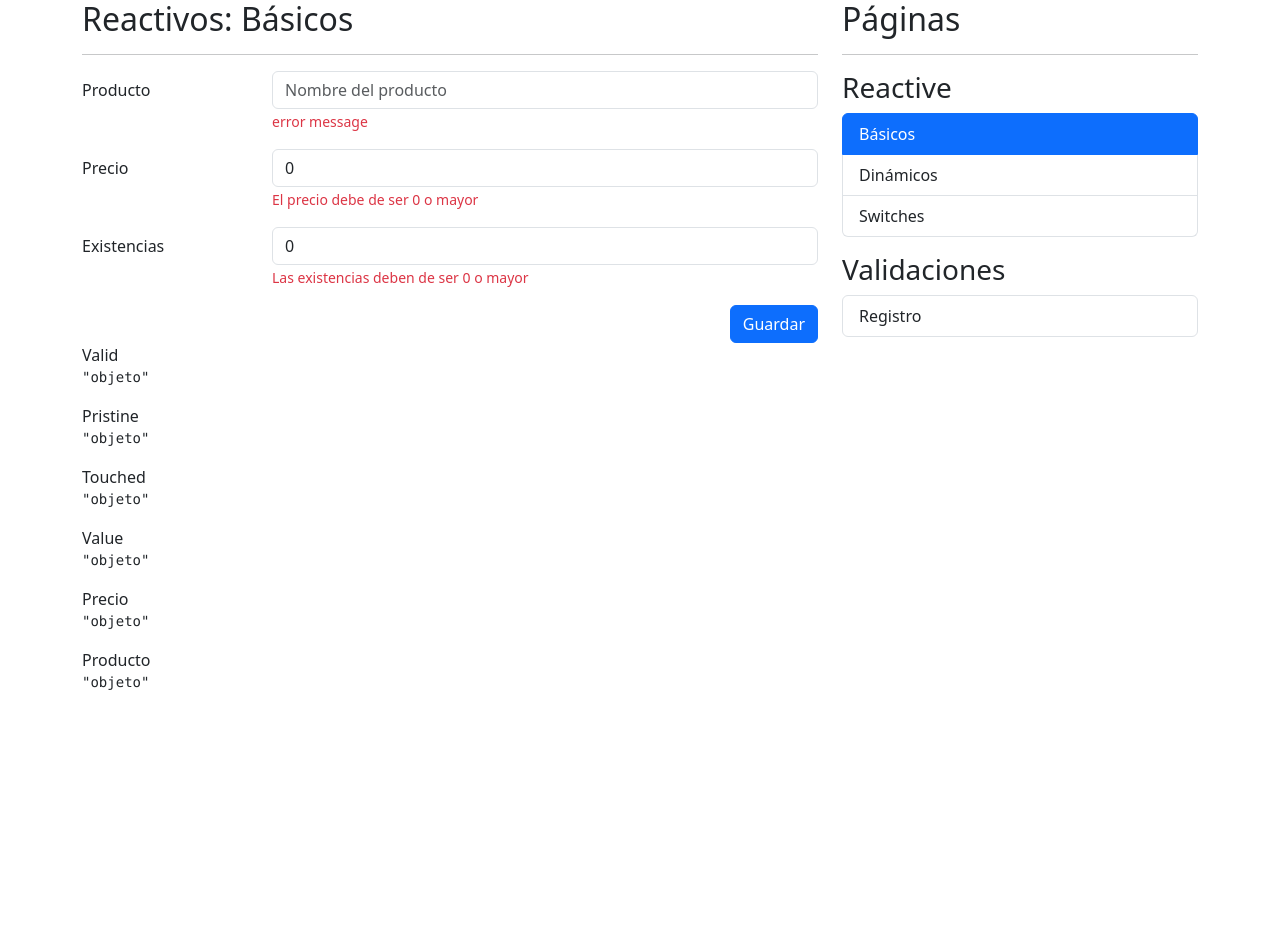
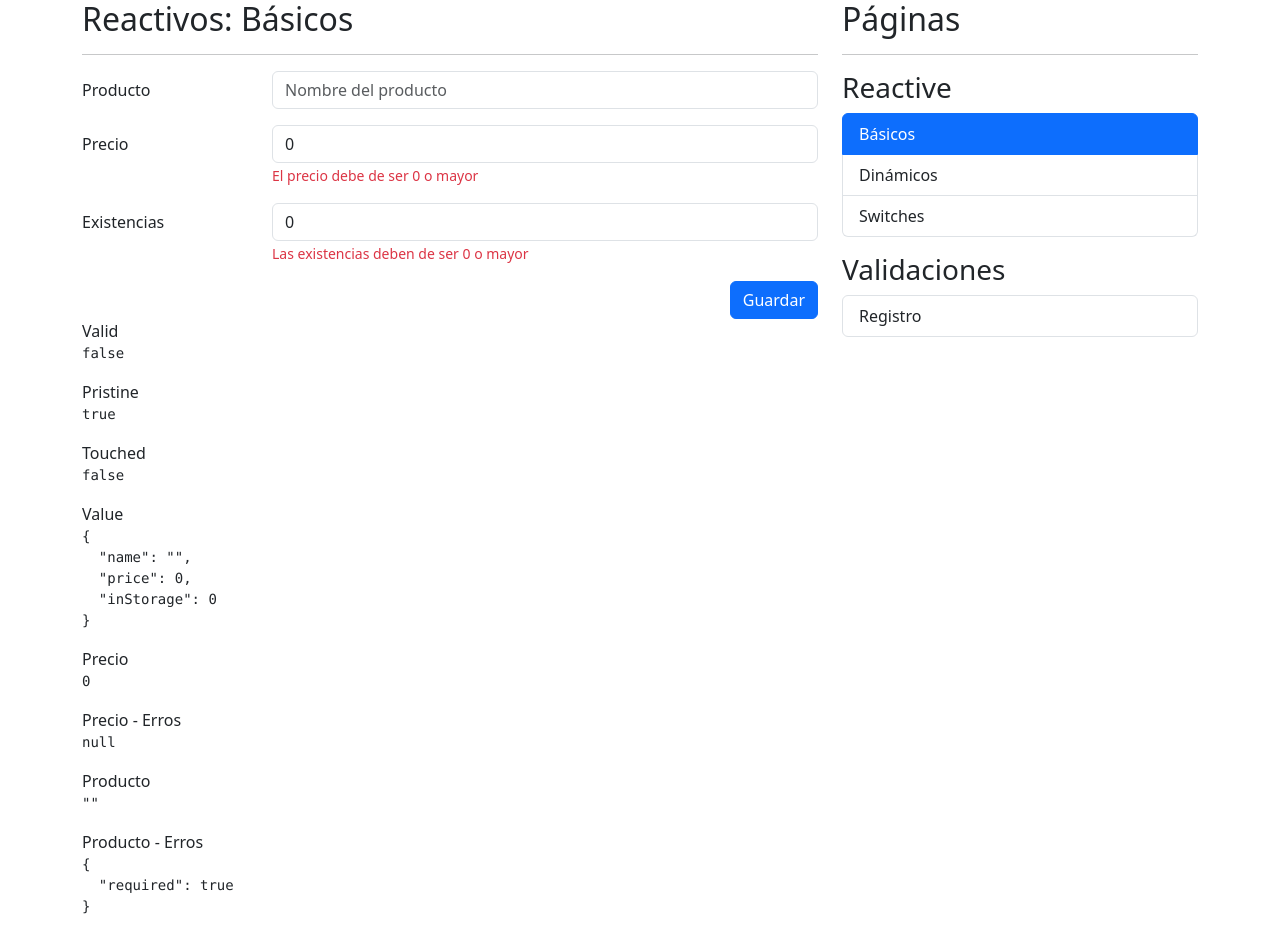
Before and after one commit to 7Fernando7/formApp, an Angular app: page /reactive/basic in a window 1280 px wide. Before the commit the page ends 800 px from the top, so only its background shows below. Built offline with nearby package versions, Linux system fonts and the light colour scheme.

Commit message:
Forms Validator - validador incluído en Angular, Re-establecer y establecer valor al formulario, Mostrar errores de validación en pantalla

```diff
--- a/src/app/reactive/pages/basic-page/basic-page.component.html
+++ b/src/app/reactive/pages/basic-page/basic-page.component.html
@@ -16,10 +16,16 @@
                            formControlName="name"
                            placeholder="Nombre del producto">
 
-                    <span class="form-text text-danger">
-                        <!-- Debe de ser de 3 letras -->
-                        error message
+                    <span *ngIf="myForm.controls['name'].getError('required') && myForm.controls['name'].touched"
+                        class="form-text text-danger">
+
+                        Este campo es requerido
                     </span>
+                    <span *ngIf="myForm.controls['name'].getError('minlength') && myForm.controls['name'].touched"
+                        class="form-text text-danger">
+
+                      Este campo requiere mínimo 3 letras
+                  </span>
                 </div>
             </div>
 
@@ -43,7 +49,7 @@
                 <div class="col-sm-9">
                     <input type="number"
                            class="form-control"
-                           formControlName="storage"
+                           formControlName="inStorage"
                            placeholder="Existencias del producto">
 
                     <span class="form-text text-danger">
@@ -55,7 +61,9 @@
 
             <div class="row">
                 <div class="col">
-                    <button type="submit"
+                    <button
+                            (click)="onSave()"
+                            type="submit"
                             class="btn btn-primary float-end">
                         Guardar
                     </button>
@@ -76,21 +84,27 @@
     <div class="col">
 
         <span>Valid</span>
-        <pre>{{ 'objeto' | json }}</pre>
+        <pre>{{ myForm.valid | json }}</pre>
 
         <span>Pristine</span>
-        <pre>{{ 'objeto' | json }}</pre>
+        <pre>{{ myForm.pristine | json }}</pre>
 
         <span>Touched</span>
-        <pre>{{ 'objeto' | json }}</pre>
+        <pre>{{ myForm.touched | json }}</pre>
 
         <span>Value</span>
-        <pre>{{ 'objeto' | json }}</pre>
+        <pre>{{ myForm.value | json }}</pre>
 
         <span>Precio</span>
-        <pre>{{ 'objeto' | json }}</pre>
+        <pre>{{ myForm.controls['price'].value | json }}</pre>
+
+        <span>Precio - Erros </span>
+        <pre>{{ myForm.controls['price'].errors | json }}</pre>
 
         <span>Producto</span>
-        <pre>{{ 'objeto' | json }}</pre>
+        <pre>{{ myForm.controls['name'].value | json }}</pre>
+
+        <span>Producto - Erros</span>
+        <pre>{{ myForm.controls['name'].errors | json }}</pre>
     </div>
 </div>
--- a/src/app/reactive/pages/basic-page/basic-page.component.ts
+++ b/src/app/reactive/pages/basic-page/basic-page.component.ts
@@ -1,12 +1,18 @@
-import { Component } from '@angular/core';
-import { FormBuilder, FormControl, FormGroup } from '@angular/forms';
+import { Component, OnInit } from '@angular/core';
+import { FormBuilder, FormControl, FormGroup, Validators } from '@angular/forms';
+
+const rtx5090 = {
+  name: 'RTX 5090',
+  price: 2500,
+  inStorage: 6,
+}
 
 @Component({
   templateUrl: './basic-page.component.html',
   styles: [
   ]
 })
-export class BasicPageComponent {
+export class BasicPageComponent implements OnInit {
 
   // public myform: FormGroup = new FormGroup({
   //   price: new FormControl(''),
@@ -15,16 +21,28 @@ export class BasicPageComponent {
   // });
 
   public myForm: FormGroup = this.fb.group({
-    name: [''],
-    price: [0],
-    storage: [0],
+    name: ['', [ Validators.required, Validators.minLength(3) ]],
+    price: [0, [Validators.required, Validators.min(0) ]],
+    inStorage: [0, [Validators.required, Validators.min(0) ]]
   })
+
 
   constructor( private fb: FormBuilder ){}
 
-  onSave(): void {
+  ngOnInit(): void {
+    // this.myForm.reset( rtx5090 );
+  }
+
+   onSave():void {
+
+    if( this.myForm.invalid ) {
+      this.myForm.markAllAsTouched();
+      return;
+    }
 
     console.log(this.myForm.value);
+
+    this.myForm.reset({ price: 0, inStorage: 0 });
 
   }
 
```
